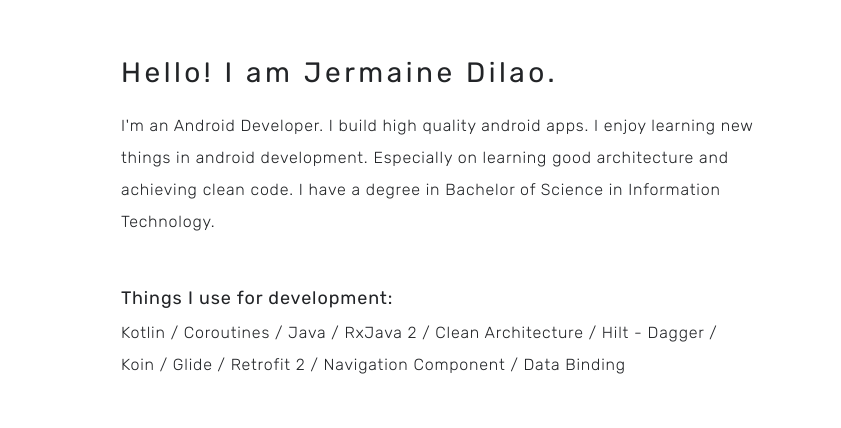
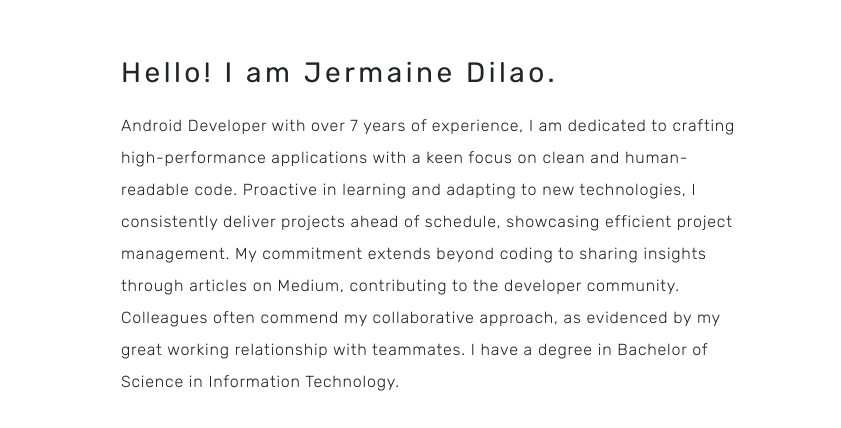
Before and after one commit to jermainedilao/jermainedilao.github.io, a plain HTML site: page about.html in a window 1280 px wide. Shown: the part 145-573 px from the top of the page, 439-1280 px from the left. Drawn offline with nearby package versions, Linux system fonts and the light colour scheme.

Commit message:
Update about.html

```diff
--- a/about.html
+++ b/about.html
@@ -64,7 +64,7 @@
               </div>
               <div class="col-12 col-sm-7">
                 <h4>Hello! I am Jermaine Dilao.</h4>
-                <p>I'm an Android Developer. I build high quality android apps. I enjoy learning new things in android development. Especially on learning good architecture and achieving clean code. I have a degree in Bachelor of Science in Information Technology.</p>
+                <p>Android Developer with over 7 years of experience, I am dedicated to crafting high-performance applications with a keen focus on clean and human-readable code. Proactive in learning and adapting to new technologies, I consistently deliver projects ahead of schedule, showcasing efficient project management. My commitment extends beyond coding to sharing insights through articles on Medium, contributing to the developer community. Colleagues often commend my collaborative approach, as evidenced by my great working relationship with teammates. I have a degree in Bachelor of Science in Information Technology.</p>
 
 
                 <h5>Things I use for development:</h5>
```
